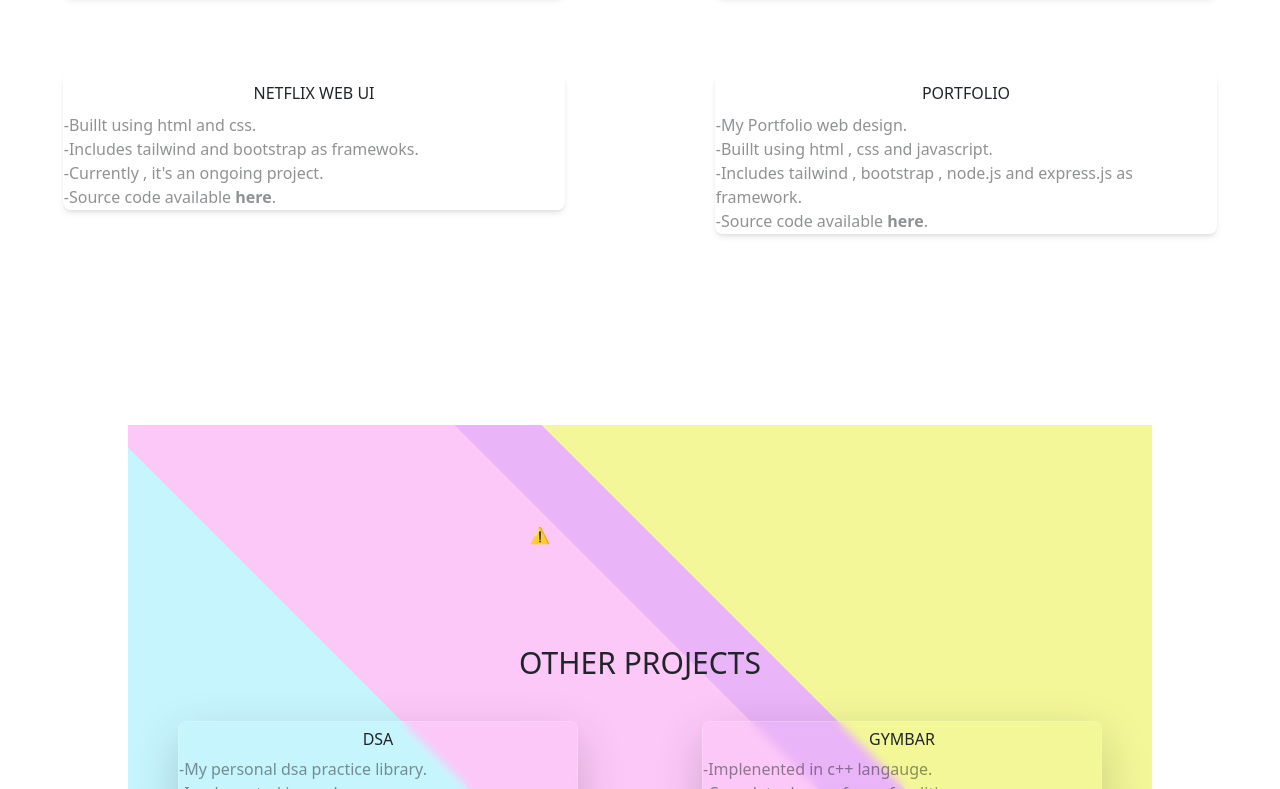
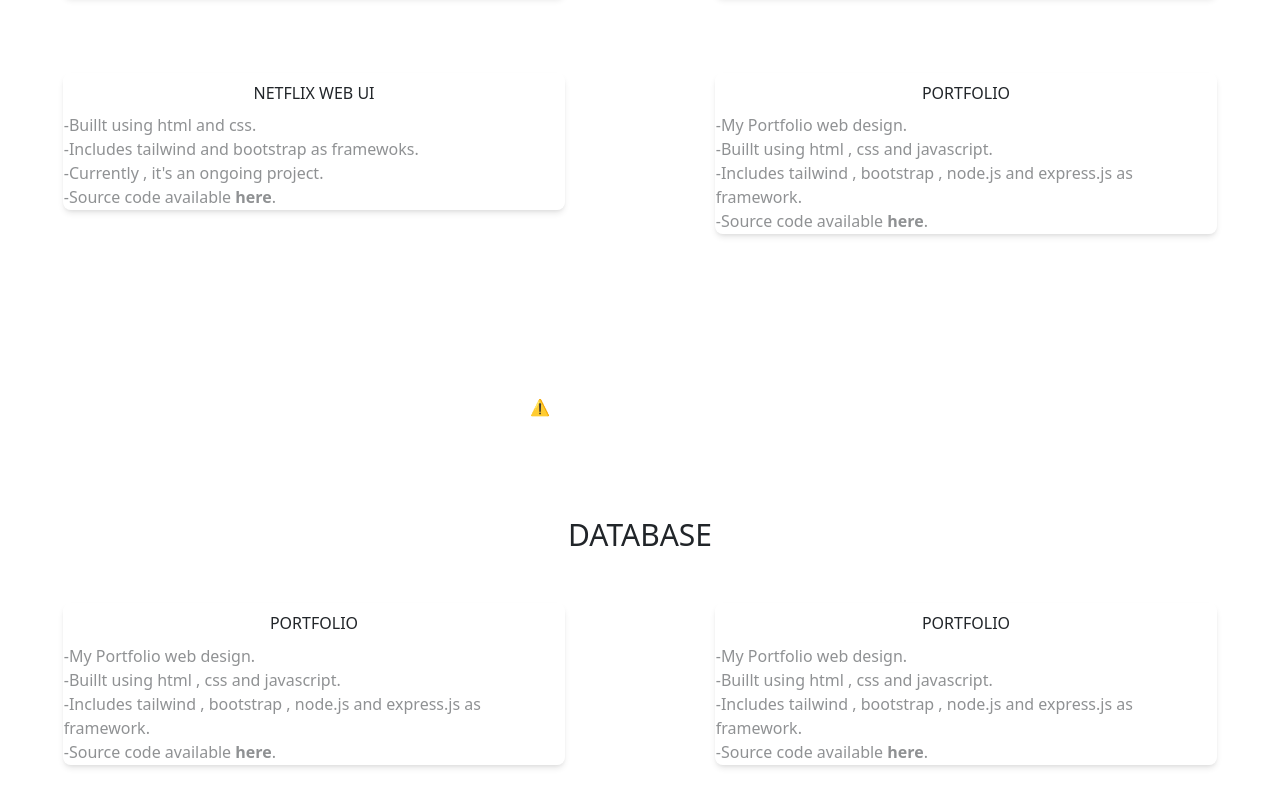
Before and after one commit to SANKALP1011/StaticPorftolioTemplate, a website: page html/project.html in a window 1280 px wide. Shown: the part 2011-2800 px from the top of the page. Drawn offline with nearby package versions, Linux system fonts and the light colour scheme; no server answers.

Commit message:
New section added.

```diff
--- a/html/project.html
+++ b/html/project.html
@@ -87,9 +87,9 @@
 
     </section> -->
 
-    <section id="app" data-aos="fade-left" data-aos-duration="3000" data-aos-easing="linear">
-       <div class="row animate__animated animate__bounceInLeft">
-           <div class="col-lg-6 animate__animated animate__bounceInLeft">
+    <section id="app">
+       <div class="row">
+           <div class="col-lg-6">
                <div class="appText shadow-lg rounded-lg h-18 animate-pulse">
                    <h1 class="AppHeading">BEVERAGES</h1>
                    <p class="appSubtext">-Buillt using swift</p>
@@ -215,6 +215,32 @@
 
  </section>
 
+ <section id="database">
+
+    <lottie-player src="https://assets7.lottiefiles.com/packages/lf20_qp1q7mct.json"  background="transparent" speed="1.5" style="width: 220px; height: 220px;" loop autoplay></lottie-player>
+    <h1 class="J">DATABASE</h1>
+      <div class="row">
+          <div class="col-lg-6">
+            <div class="appText shadow-md rounded-lg h-18">
+                <h1 class="AppHeading">PORTFOLIO</h1>
+                <p class="appSubtext">-My Portfolio web design.</p>
+                <p class="appSubtext">-Buillt using html , css and javascript.</p>
+                <p class="appSubtext">-Includes tailwind , bootstrap , node.js and express.js as framework.</p>
+                <p class="appSubtext">-Source code available <strong><a class="no-underline hover:underline " href="">here</a></strong>.</p>
+          </div>
+      </div>
+      <div class="col-lg-6">
+        <div class="appText shadow-md rounded-lg h-18">
+            <h1 class="AppHeading">PORTFOLIO</h1>
+            <p class="appSubtext">-My Portfolio web design.</p>
+            <p class="appSubtext">-Buillt using html , css and javascript.</p>
+            <p class="appSubtext">-Includes tailwind , bootstrap , node.js and express.js as framework.</p>
+            <p class="appSubtext">-Source code available <strong><a class="no-underline hover:underline " href="">here</a></strong>.</p>
+      </div>
+  </div>
+      </div>
+ </section>
+
  <section id="other">
 
             <lottie-player src="https://assets8.lottiefiles.com/packages/lf20_9lbddvut.json"  background="transparent" speed="1.5" style="width: 220px; height: 220px;" loop autoplay></lottie-player>
```
Also changed, not shown: html/tempCodeRunnerFile.html (deleted, +0 -3 lines).
